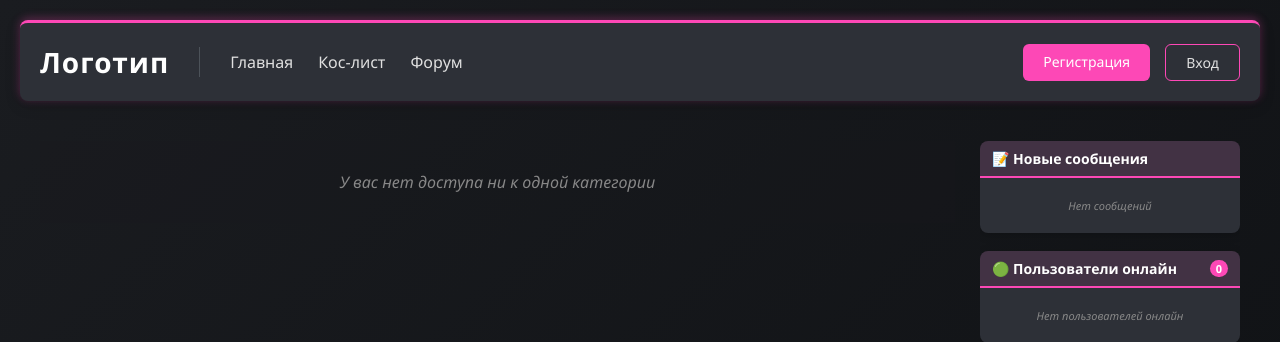
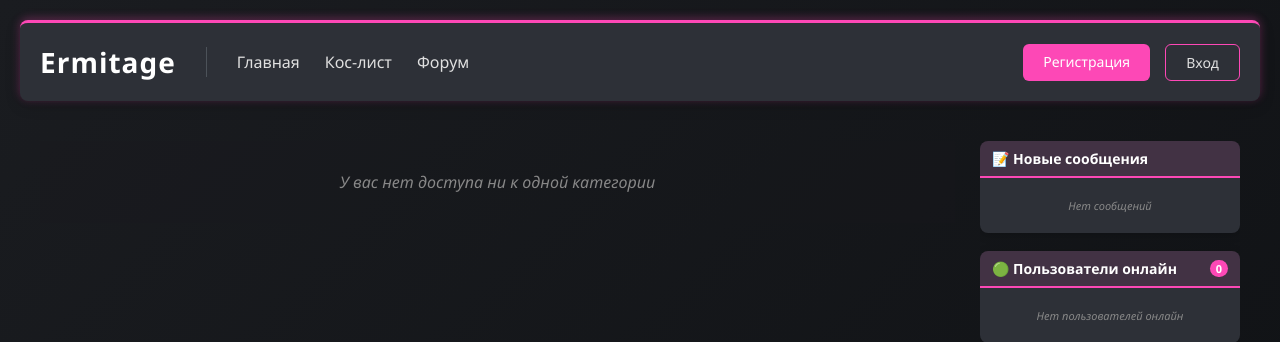
Before and after one commit to THEChrismoth/Perfect_World_guild_forum, a Django app: page / in a window 1280 px wide. Shown: the top 342 px of the page. Run offline with Django 5.2, Linux system fonts and the light colour scheme; data that the repository does not hold is empty.

Commit message:
UPDATE: добавлен логотип

```diff
--- a/templates/base.html
+++ b/templates/base.html
@@ -4,13 +4,14 @@
 <head>
     <title>Ermitage</title>
     <link rel="stylesheet" href="{% static 'css/style.css' %}">
+    <link rel="icon" type="image/x-icon" href="{% static 'favicon.ico' %}">
     {% block extra_css %}{% endblock %}
 </head>
 <body>
     <header>
         <div class="container">
             <div class="header-left">
-                <h1><a href="/">Логотип</a></h1>
+                <h1><a href="/">Ermitage</a></h1>
                 <div class="nav-divider"></div>
                 <nav>
                     <a href="/">Главная</a>
```
Also changed, not shown: static/favicon.ico (added).
